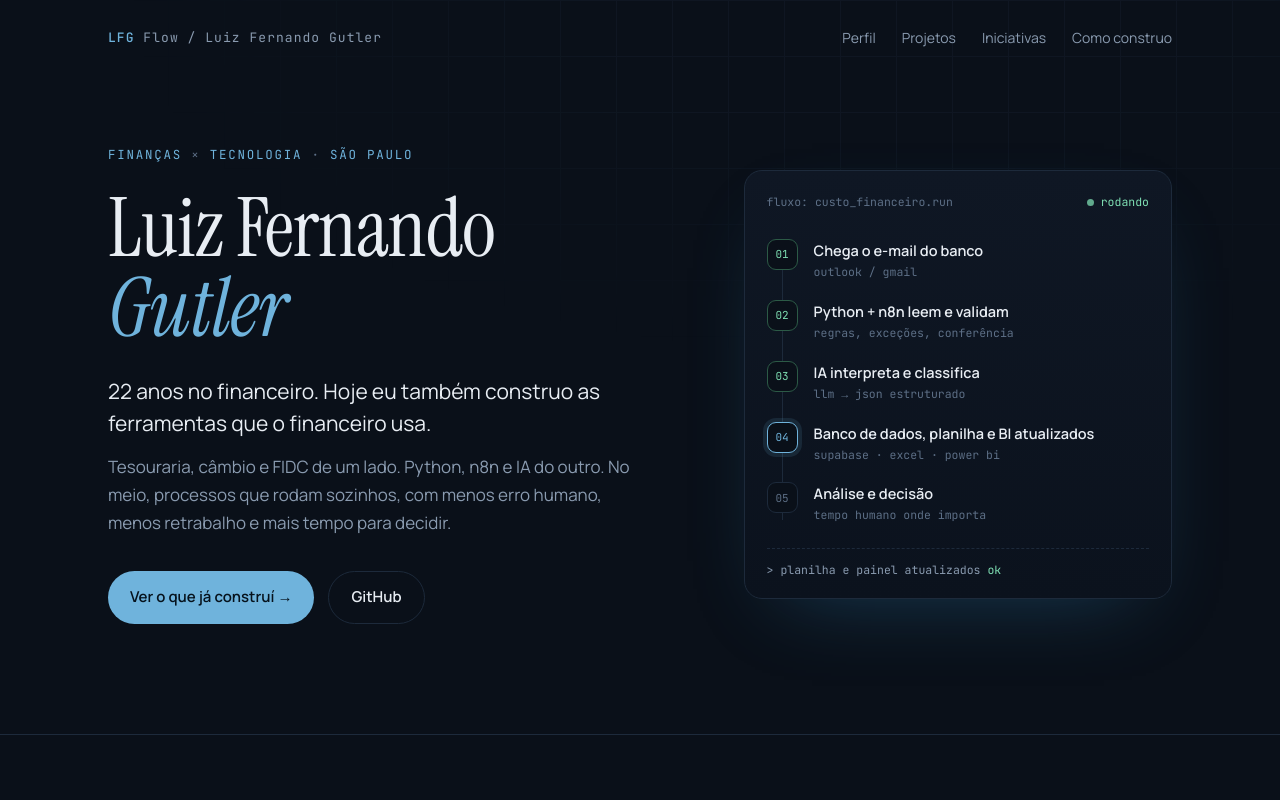
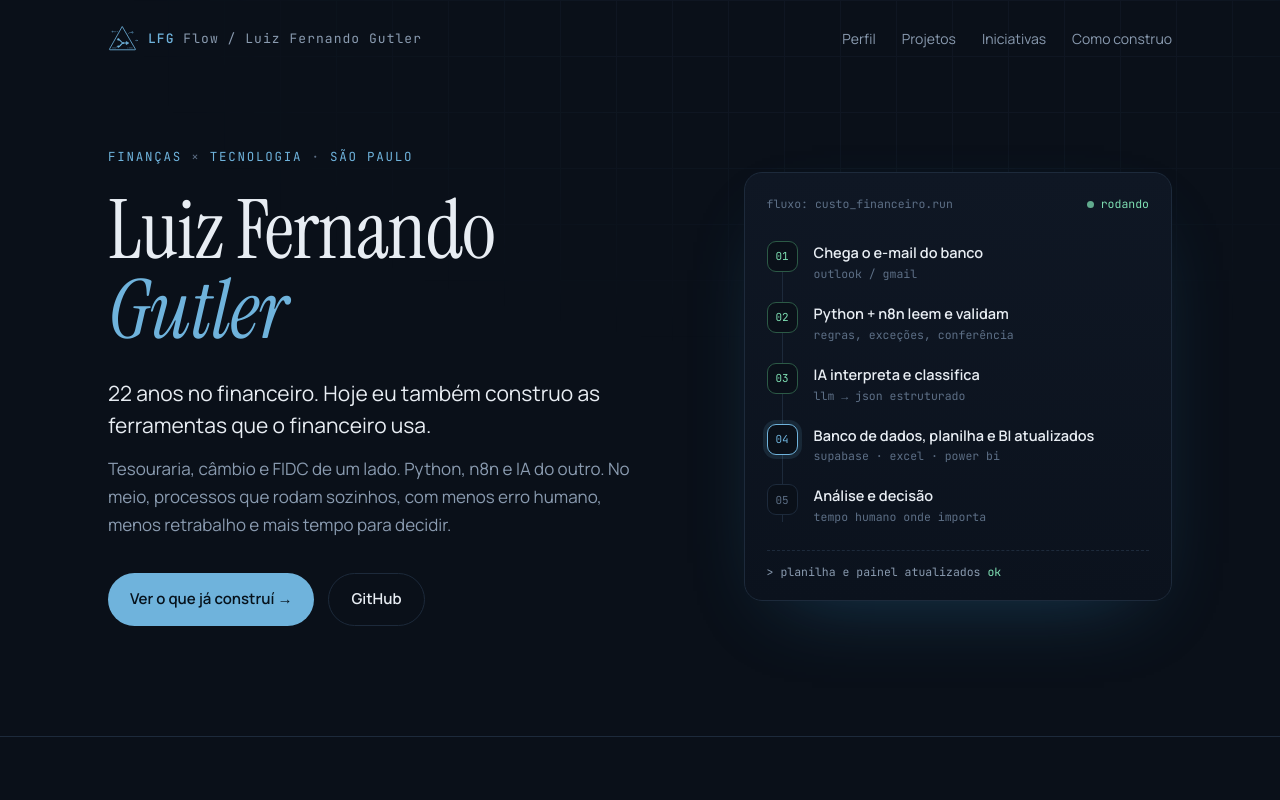
Before and after one commit to FernandoGutler/Portf-lio, a plain HTML site: page index.html in a window 1280 px wide. Shown: the top 800 px of the page. Drawn offline with Linux system fonts and the light colour scheme.

Commit message:
Add files via upload

```diff
--- a/index.html
+++ b/index.html
@@ -9,7 +9,10 @@
 <!-- Open Graph / LinkedIn -->
 <meta property="og:title" content="Luiz Fernando Gutler | Finanças × Tecnologia">
 <meta property="og:description" content="Tesouraria, câmbio e FIDC de um lado. Python, n8n e IA do outro. No meio, processos que rodam sozinhos.">
-<meta property="og:image" content="https://fernandogutler.github.io/Portf-lio/lfg_flow_logo.png">
+<meta property="og:image" content="https://fernandogutler.github.io/Portf-lio/og-image.png">
+<meta property="og:image:width" content="1200">
+<meta property="og:image:height" content="630">
+<link rel="icon" type="image/svg+xml" href="lfg_flow_simbolo.svg">
 <meta property="og:url" content="https://fernandogutler.github.io/Portf-lio/">
 <meta property="og:type" content="website">
 
@@ -54,7 +57,8 @@
 
   /* NAV */
   nav{display:flex;justify-content:space-between;align-items:center;padding:26px 0}
-  .brand{font-family:var(--mono);font-size:13px;letter-spacing:.08em;color:var(--muted);text-decoration:none}
+  .brand{display:inline-flex;align-items:center;gap:10px;font-family:var(--mono);font-size:13px;letter-spacing:.08em;color:var(--muted);text-decoration:none}
+  .brand img{width:30px;height:auto}
   .brand b{color:var(--steel);font-weight:500}
   nav ul{display:flex;gap:26px;list-style:none;margin:0;padding:0;font-size:14px}
   nav ul a{text-decoration:none;color:var(--muted);transition:color .2s}
@@ -203,7 +207,7 @@
 
 <div class="wrap">
   <nav>
-    <a class="brand" href="#"><b>LFG</b> Flow / Luiz Fernando Gutler</a>
+    <a class="brand" href="#"><img src="lfg_flow_simbolo.svg" alt=""><span><b>LFG</b> Flow / Luiz Fernando Gutler</span></a>
     <ul>
       <li><a href="#perfil">Perfil</a></li>
       <li><a href="#projetos">Projetos</a></li>
```
Also changed, not shown: lfg_flow_logo.png, lfg_flow_simbolo.svg (added), og-image.png (added).
